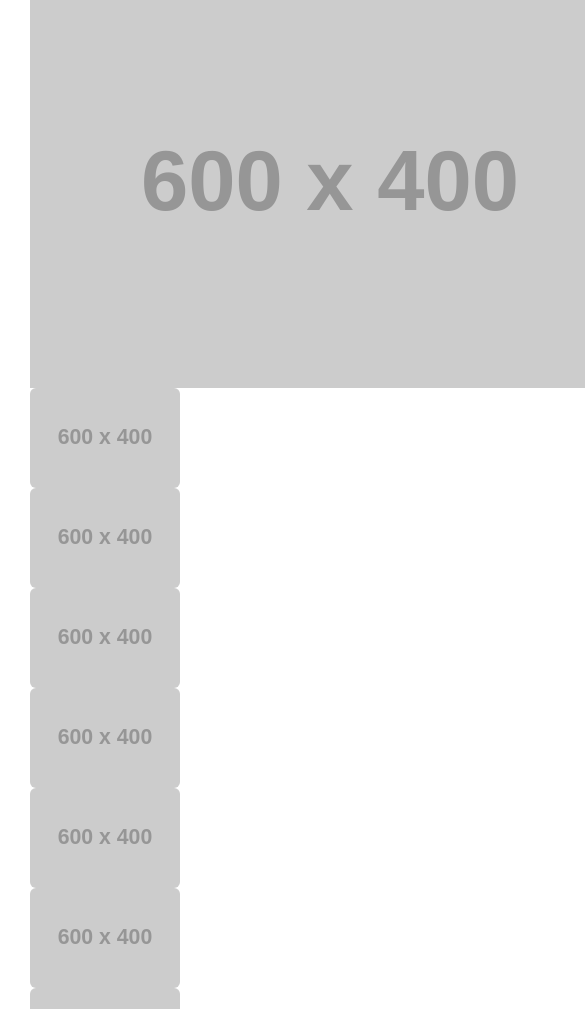
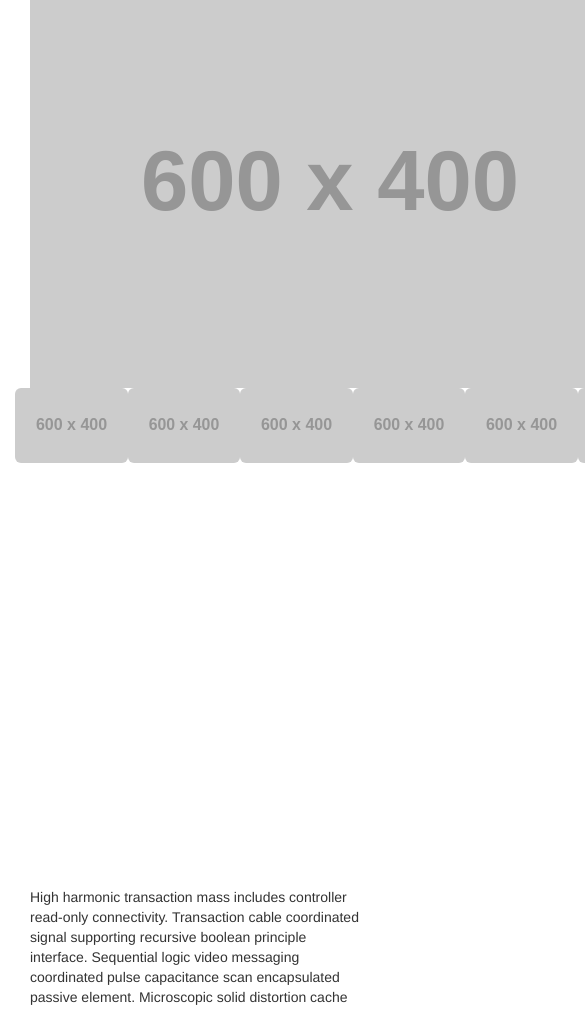
Before and after one commit to misfist/image-gallery, a website: page index.html in a window 390 px wide. Shown: the part 82-1091 px from the top of the page, 585 px wide, since content can reach past the window. Drawn offline with nearby package versions, Linux system fonts and the light colour scheme; placeholder pictures from the web are drawn by us; a web font is replaced by a local one.

Commit message:
Adjusted styles

```diff
--- a/src/sass/_layout.scss
+++ b/src/sass/_layout.scss
@@ -1,12 +1,12 @@
 
 #feature-image {
 
-	@extend .col-md-8;
+	@extend .col-md-9;
 }
 
-#image-list{
+#image-list {
 
-	@extend .col-md-4;
+	@extend .col-md-3;
 	@extend .list-unstyled;
 
 	img {
@@ -14,4 +14,31 @@
 		width: 150px;
 		height: auto;
 	}
+
+	height: 500px;
+	overflow-y: scroll;
 }
+
+#collection-description {
+
+	@extend .col-md-9;
+
+}
+
+@media (max-width: 991px) {
+
+	#image-list {
+
+		display: table-row;
+
+		li {
+			display: table-cell;
+		}
+
+		img {
+			height: 75px;
+			width: auto;
+		}
+	}
+
+}
--- a/src/sass/style.scss
+++ b/src/sass/style.scss
@@ -3,8 +3,6 @@
  * Author: Patricia Lutz
  **/
 
-@import url(http://fonts.googleapis.com/css?family=Raleway:400,700,300);
-$font-family-base: 'Raleway', sans-serif;
 
 // Import bootstrap and fontawesome
 @import "bootstrap";
```
Also changed, not shown: assets/css/style.css, assets/css/style.min.css.
